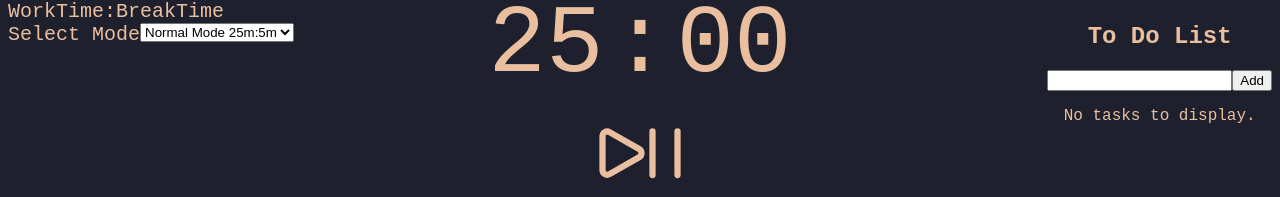
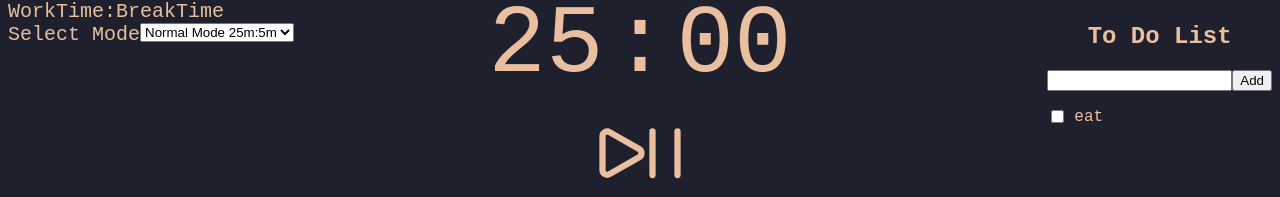
Before and after one commit to mobarakamir17/handle-your-shit, a React (Create React App) app in the folder productivity-tracker/: page / in a window 1280 px wide. Shown: the part 576-773 px from the top of the page. Built offline with nearby package versions, Linux system fonts and the light colour scheme; data requests are answered from the project's data file.

Commit message:
Completed Calendar

```diff
--- a/productivity-tracker/package.json
+++ b/productivity-tracker/package.json
@@ -13,7 +13,7 @@
     "react-datepicker": "^4.16.0",
     "react-dom": "^18.2.0",
     "react-router-dom": "^6.14.2",
-    "react-scripts": "5.0.1",
+    "react-scripts": "^5.0.1",
     "web-vitals": "^2.1.4"
   },
   "scripts": {
--- a/productivity-tracker/src/App.js
+++ b/productivity-tracker/src/App.js
@@ -8,11 +8,11 @@ import Calendar from './components/Calendar';
 import ShitList from './components/ShitList';
 import About from './components/About';
 
-function Container({tasks, onAddToDo, onSetCompletedItems}) {
+function Container({tasks, onAddToDo, onSetCompletedItems, completedItems}) {
   return (
     <div className="container">
       <Pomodoro />
-      <ToDoList onSetCompletedItems= {onSetCompletedItems} completedItems= {[]} tasks={tasks} onAddToDo={onAddToDo} />
+      <ToDoList onSetCompletedItems= {onSetCompletedItems} completedItems= {completedItems} tasks={tasks} onAddToDo={onAddToDo} />
     </div>
   );
 }
@@ -26,15 +26,9 @@ function App() {
       .then((res) => res.json())
       .then((tasks) => setUsersList(tasks))
       .catch((error) => console.log(error));
-
-    // fetch("http://localhost:8003/completed-items")
-    //   .then((res) => res.json())
-    //   .then((items) => setCompletedItems(items))
-    //   .catch((error) => console.log(error));
   }, []);
 
   const addNewTask = (text) => {
-    console.log(text)
     setUsersList([...usersList, { text, checked: false }]);
   };
 
@@ -61,11 +55,7 @@ function App() {
         </div>
 
         <Routes>
-          <Route path="/" element={<Container tasks={usersList} onAddToDo={addNewTask} onSetCompletedItems={setCompletedItems} />} />
-          <Route
-            path="/"
-            element={<ToDoList tasks={usersList} onAddToDo={addNewTask} completedItems={completedItems} onSetCompletedItems={setCompletedItems} />}
-          />
+          <Route path="/" element={<Container completedItems={completedItems} tasks={usersList} onAddToDo={addNewTask} onSetCompletedItems={setCompletedItems} />} />
           <Route
             path="/completed-items"
             element={<CompletedTasks tasks={completedItems} />}
--- a/productivity-tracker/src/components/CompletedTasks.js
+++ b/productivity-tracker/src/components/CompletedTasks.js
@@ -1,15 +1,13 @@
 import React from 'react';
 import Task from './Task';
 import { Calendar, momentLocalizer } from 'react-big-calendar';
-import { render } from "react-dom";
-import BigCalendar from "react-big-calendar";
 import moment from "moment";
 import "react-big-calendar/lib/css/react-big-calendar.css";
 
 moment.locale("en-GB");
 const localizer = momentLocalizer(moment);
 
-function CompletedTasks({ tasks, selectedDate }) { // Receive selectedDate as a prop
+function CompletedTasks({ tasks, selectedDate }) {
   const completedTasks = Array.isArray(tasks) ? tasks.filter((task) => task.completedAt) : [];
 
   const events = completedTasks.map((task) => ({
@@ -32,7 +30,7 @@ function CompletedTasks({ tasks, selectedDate }) { // Receive selectedDate as a
           events={events}
           step={60}
           views={['month', 'week', 'day']}
-          defaultDate={selectedDate} // Use the selectedDate prop here
+          defaultDate={selectedDate}
         />
       </div>
     </div>
--- a/productivity-tracker/src/components/ToDoList.js
+++ b/productivity-tracker/src/components/ToDoList.js
@@ -1,6 +1,6 @@
-import React, { useState } from 'react';
+import React, { useState,useEffect } from 'react';
 
-function ToDoList({ onAddToDo, completedItems=[], onSetCompletedItems }) {
+function ToDoList({ onAddToDo, completedItems, onSetCompletedItems }) {
   const [toDo, setToDo] = useState('');
   const [tasks, setTasks] = useState([]);
 
@@ -13,14 +13,20 @@ function ToDoList({ onAddToDo, completedItems=[], onSetCompletedItems }) {
       setToDo('');
     }
   }
+  useEffect(() => {
+    fetch("http://localhost:8003/users")
+      .then((res) => res.json())
+      .then((tasks) => setTasks(tasks))
+      .catch((error) => console.log(error));
+    }, []);
 
-  function handleCheckboxChange(index) {
     const updatedToDoList = [...tasks];
-    const completedItem = updatedToDoList.splice(index, 1)[0];
-    completedItem.completedAt = new Date();
-    onSetCompletedItems([...completedItems, completedItem]);
+    function handleCheckboxChange(index) {
+      const completedItem = updatedToDoList.splice(index, 1)[0];
+      completedItem.completedAt = new Date();
+      onSetCompletedItems([...completedItems, completedItem]);
+      setTasks(updatedToDoList);
   }
-  console.log(tasks)
   return (
     <div id="toDoList">
       <h2>To Do List</h2>
```
Also changed, not shown: 1 other file (tests, documents, lock files or other folders).
